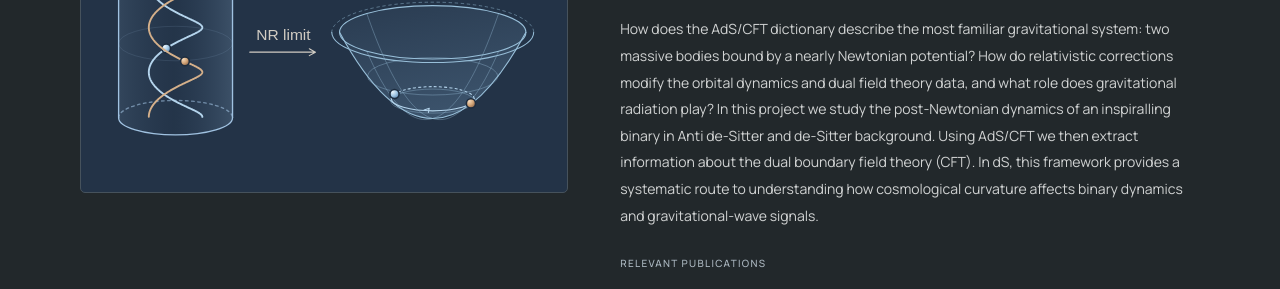
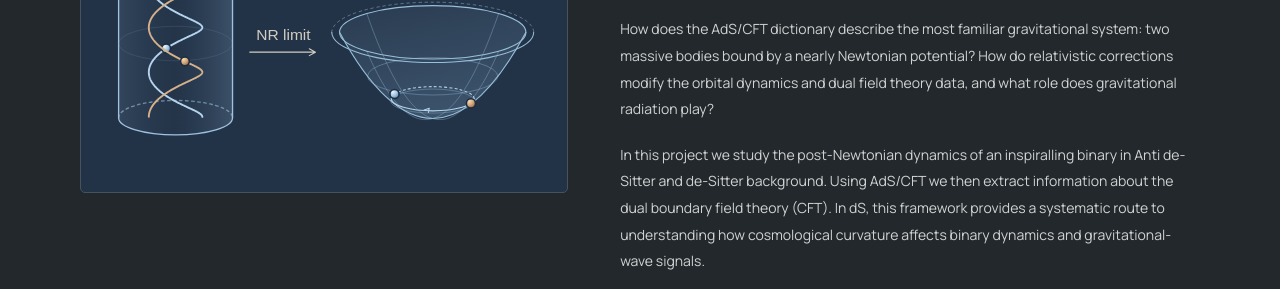
Before and after one commit to aviwadhwa/aviwadhwa.github.io, a plain HTML site: page research.html in a window 1280 px wide. Shown: the part 477-766 px from the top of the page. Drawn offline with Linux system fonts and the light colour scheme.

Commit message:
Refactor paragraph in research.html for clarity
Split the paragraph into two for better readability.

```diff
--- a/research.html
+++ b/research.html
@@ -34,7 +34,8 @@
       <figure class="research-figure"><img src="ads-binary.svg?v=charcoal-crossfade-7" alt="An AdS binary, its CFT boundary, and the NR limit leading to a harmonic well." width="540" height="290" decoding="async"></figure>
       <div class="research-copy"><span class="research-number" aria-hidden="true">01</span>
         <h2 id="topic-1">Post-Newtonian dynamics in (A)dS and dual CFT data</h2>
-        <p>How does the AdS/CFT dictionary describe the most familiar gravitational system: two massive bodies bound by a nearly Newtonian potential? How do relativistic corrections modify the orbital dynamics and dual field theory data, and what role does gravitational radiation play? In this project we study the post-Newtonian dynamics of an inspiralling binary in Anti de-Sitter and de-Sitter background. Using AdS/CFT we then extract information about the dual boundary field theory (CFT). In dS, this framework provides a systematic route to understanding how cosmological curvature affects binary dynamics and gravitational-wave signals.</p>
+        <p>How does the AdS/CFT dictionary describe the most familiar gravitational system: two massive bodies bound by a nearly Newtonian potential? How do relativistic corrections modify the orbital dynamics and dual field theory data, and what role does gravitational radiation play?</p>
+        <p>In this project we study the post-Newtonian dynamics of an inspiralling binary in Anti de-Sitter and de-Sitter background. Using AdS/CFT we then extract information about the dual boundary field theory (CFT). In dS, this framework provides a systematic route to understanding how cosmological curvature affects binary dynamics and gravitational-wave signals.</p>
         <h3 class="publication-label" id="pn-publications">Relevant publications</h3>
           <ul class="publications" role="list" aria-labelledby="pn-publications">
             <li>
```
